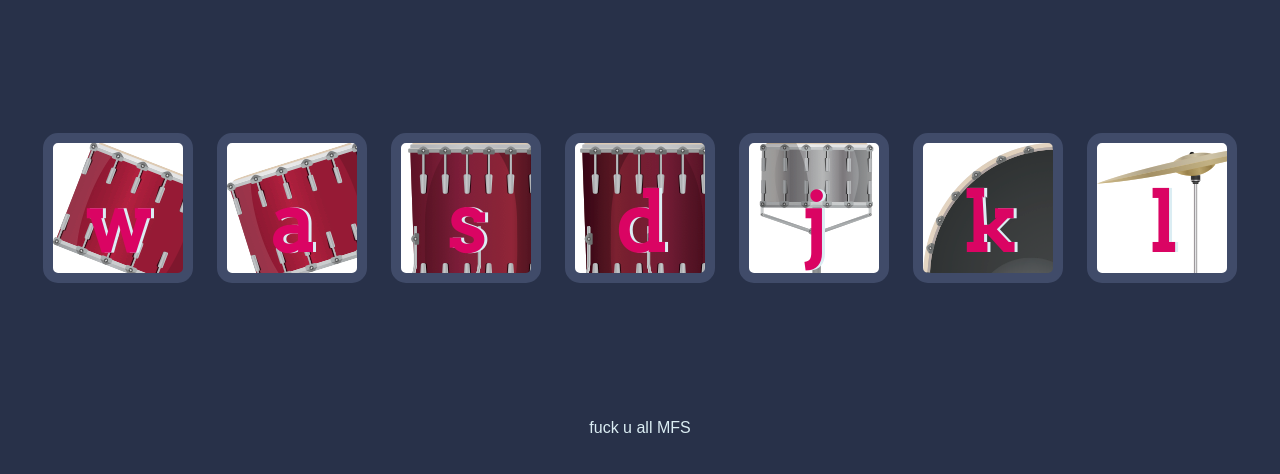
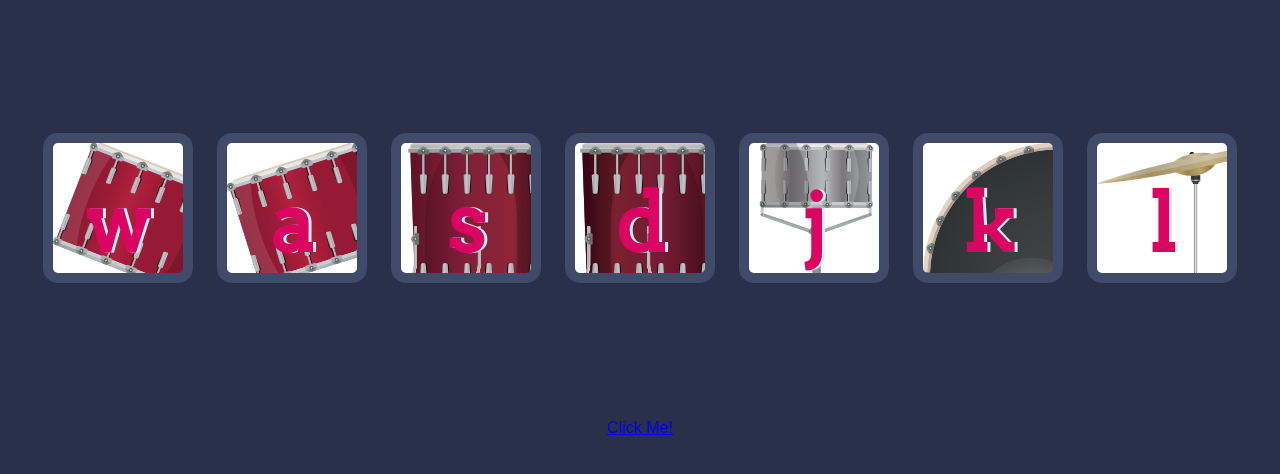
Before and after one commit to DUMMY060122/Drum-Kit, a plain HTML site: page index.html in a window 1280 px wide. Shown: the part 156-630 px from the top of the page. Drawn offline with Linux system fonts and the light colour scheme.

Commit message:
modified html

```diff
--- a/index.html
+++ b/index.html
@@ -23,7 +23,7 @@
 
   <script src = "index.js" charset="utf-8"></script>
   <footer>
-    <p>fuck u all MFS</p>
+    <a href="https://github.com/DUMMY060122/Drum-Kit.git">Click Me!</a>
   </footer>
 
 
```
